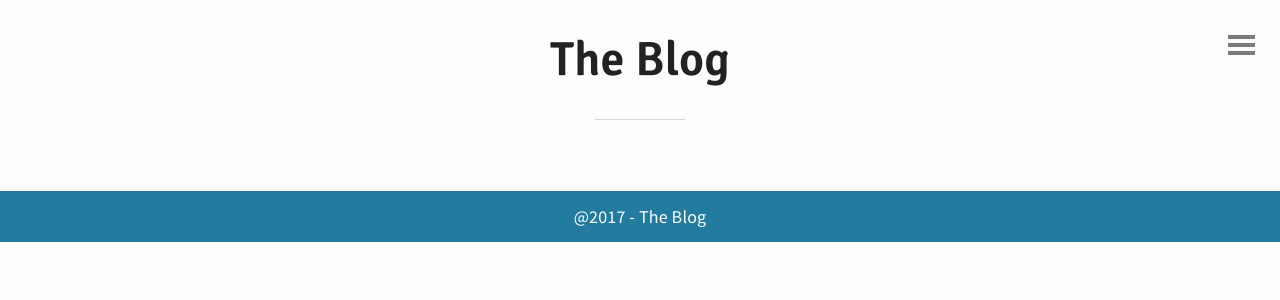
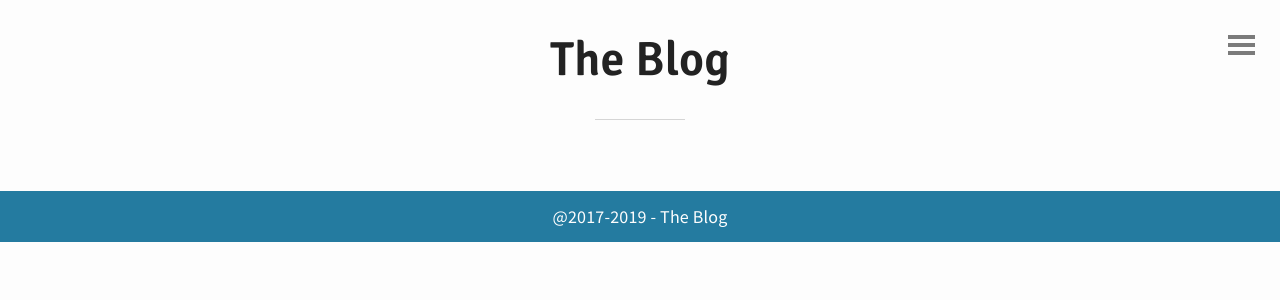
Before and after one commit to burraksumer/Blog, a Jekyll site: the page built from index.html, in a window 1280 px wide. Shown: the top 300 px of the page. Built offline with Jekyll 4.4.1, drawn with Linux system fonts in a browser that asks for light colours; the list of posts is cut into pages by our own code; part of the change alters nothing that is shown.

```diff
--- a/_includes/footer.html
+++ b/_includes/footer.html
@@ -1 +1 @@
-<footer><span>@2017 - The Blog</span></footer>
+<footer><span>@2017<script>new Date().getFullYear()>2010&&document.write("-"+new Date().getFullYear());</script> - The Blog</span></footer>
```
